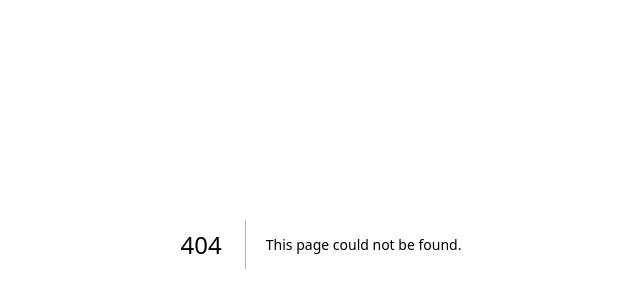
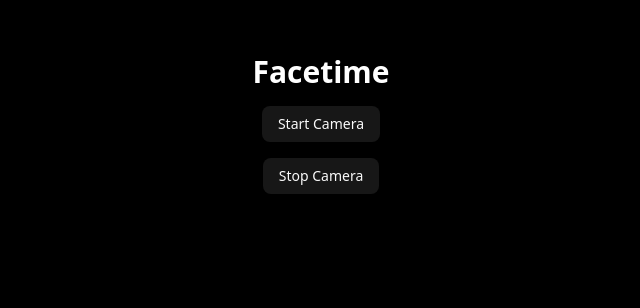
Before and after one commit to ankitku3101/confessly, a Next.js app in the folder apps/web/: page /facetime in a window 1280 px wide. Before the commit this address had no page. Shown: the part 156-464 px from the top of the page, without its empty margins (319-959 px from the left). Built offline with nearby package versions, Linux system fonts and the light colour scheme.

Commit message:
feat(facetime): add new route /facetime

```diff
--- /dev/null
+++ b/apps/web/app/facetime/page.tsx
@@ -0,0 +1,60 @@
+'use client'
+
+import { Button } from "@/components/ui/button"
+import { useRef, useState } from "react"
+
+export default function FacetimePage() {
+    const videoRef = useRef<HTMLVideoElement | null>(null)
+    const streamRef = useRef<MediaStream | null>(null)
+    const [streaming, setStreaming] = useState(false)
+
+    const startCamera = async () => {
+     try {
+        const stream = await navigator.mediaDevices.getUserMedia({
+            video: true,
+            audio: true
+        })
+        if (videoRef.current) {
+            videoRef.current.srcObject = stream
+        }
+        streamRef.current = stream;
+        setStreaming(true)
+     } catch (err) {
+        console.log("Error accessing webcam", err);
+     }
+    }
+
+    const stopCamera = () => {
+        setStreaming(false)
+
+        if (streamRef.current) {
+            streamRef.current.getTracks().forEach((track) => {
+                track.stop();
+            });
+            if (videoRef.current) {
+                videoRef.current.srcObject = null
+            }
+        }
+
+        streamRef.current = null
+    }
+
+    return (
+        <div className="flex flex-col items-center justify-center min-h-screen p-4 bg-black text-white space-y-4">
+            <h1 className="text-3xl font-bold">Facetime</h1>
+            <Button onClick={startCamera}>
+                Start Camera
+            </Button>
+            <Button onClick={stopCamera}>
+                Stop Camera
+            </Button>
+            <video
+                ref={videoRef}
+                autoPlay
+                playsInline
+                muted
+                className="w-full max-w-md rounded shadow-lg"
+            />
+        </div>
+    )
+}
```
Also changed, not shown: apps/web/app/sections/ProductShowcase.tsx (+1 -1 lines).
